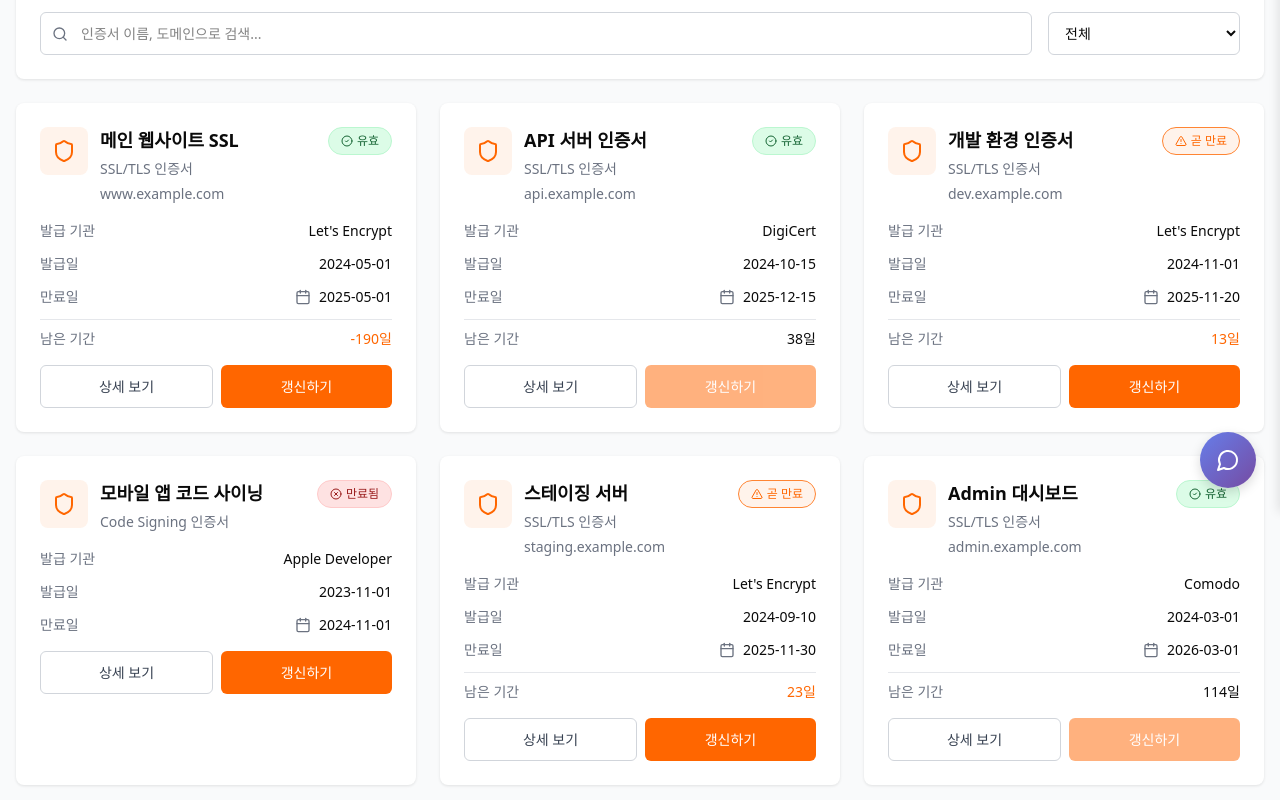
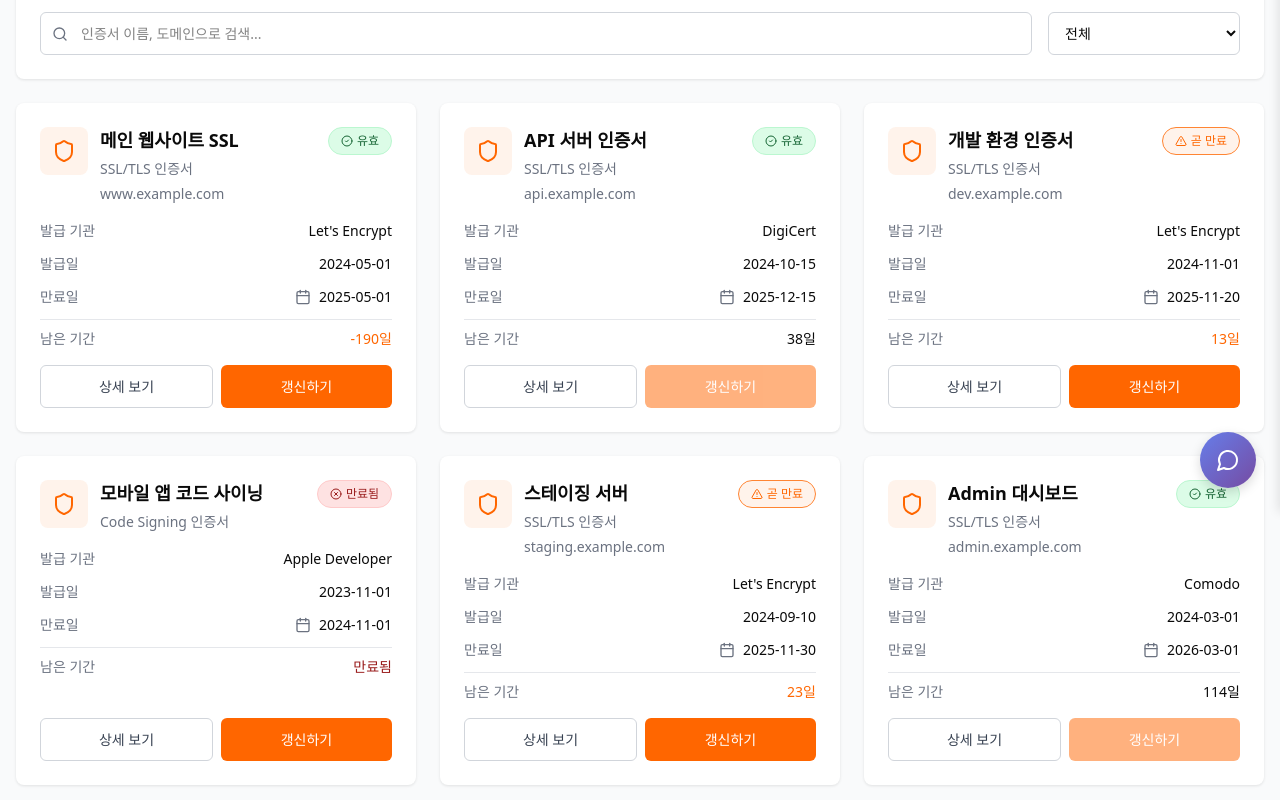
Before and after one commit to 2025-Hanwha-AI-Hackathon/auto-cert-frontend, a React (Vite) app: page / in a window 1280 px wide. Shown: the part 288-1088 px from the top of the page. Built offline with nearby package versions, Linux system fonts and the light colour scheme.

Commit message:
fix: 인증서 카드 버튼 높이 일관성 개선
- 만료된 인증서에도 '남은 기간' 영역 항상 표시 (만료됨 표시)
- 카드 최소 높이 설정 및 flexbox 레이아웃 적용
- 버튼 영역을 하단에 고정하여 모든 카드의 버튼 높이 일관성 유지

```diff
--- a/src/components/CertificateCard.jsx
+++ b/src/components/CertificateCard.jsx
@@ -73,14 +73,16 @@ export function CertificateCard({ certificate, onRenew, onViewDetails }) {
               <span className="detail-value">{certificate.expiryDate}</span>
             </div>
           </div>
-          {certificate.status !== 'expired' && (
-            <div className="detail-row remaining-days-row">
-              <span className="detail-label">남은 기간</span>
+          <div className="detail-row remaining-days-row">
+            <span className="detail-label">남은 기간</span>
+            {certificate.status === 'expired' ? (
+              <span className="detail-value remaining-days-expired">만료됨</span>
+            ) : (
               <span className={daysRemaining <= 30 ? "detail-value remaining-days-warning" : "detail-value"}>
                 {daysRemaining}일
               </span>
-            </div>
-          )}
+            )}
+          </div>
         </div>
       </div>
 
--- a/src/styles/CertificateCard.css
+++ b/src/styles/CertificateCard.css
@@ -5,6 +5,9 @@
   padding: 1.5rem;
   box-shadow: 0 1px 3px rgba(0, 0, 0, 0.1);
   transition: box-shadow 0.3s;
+  display: flex;
+  flex-direction: column;
+  min-height: 280px;
 }
 
 .certificate-card:hover {
@@ -87,6 +90,7 @@
 /* 카드 본문 */
 .card-body {
   margin-bottom: 1rem;
+  flex: 1;
 }
 
 .card-details {
@@ -132,10 +136,16 @@
   font-weight: 500;
 }
 
+.remaining-days-expired {
+  color: #991b1b;
+  font-weight: 500;
+}
+
 /* 카드 액션 */
 .card-actions {
   display: flex;
   gap: 0.5rem;
+  margin-top: auto;
 }
 
 .card-actions .btn {
```
